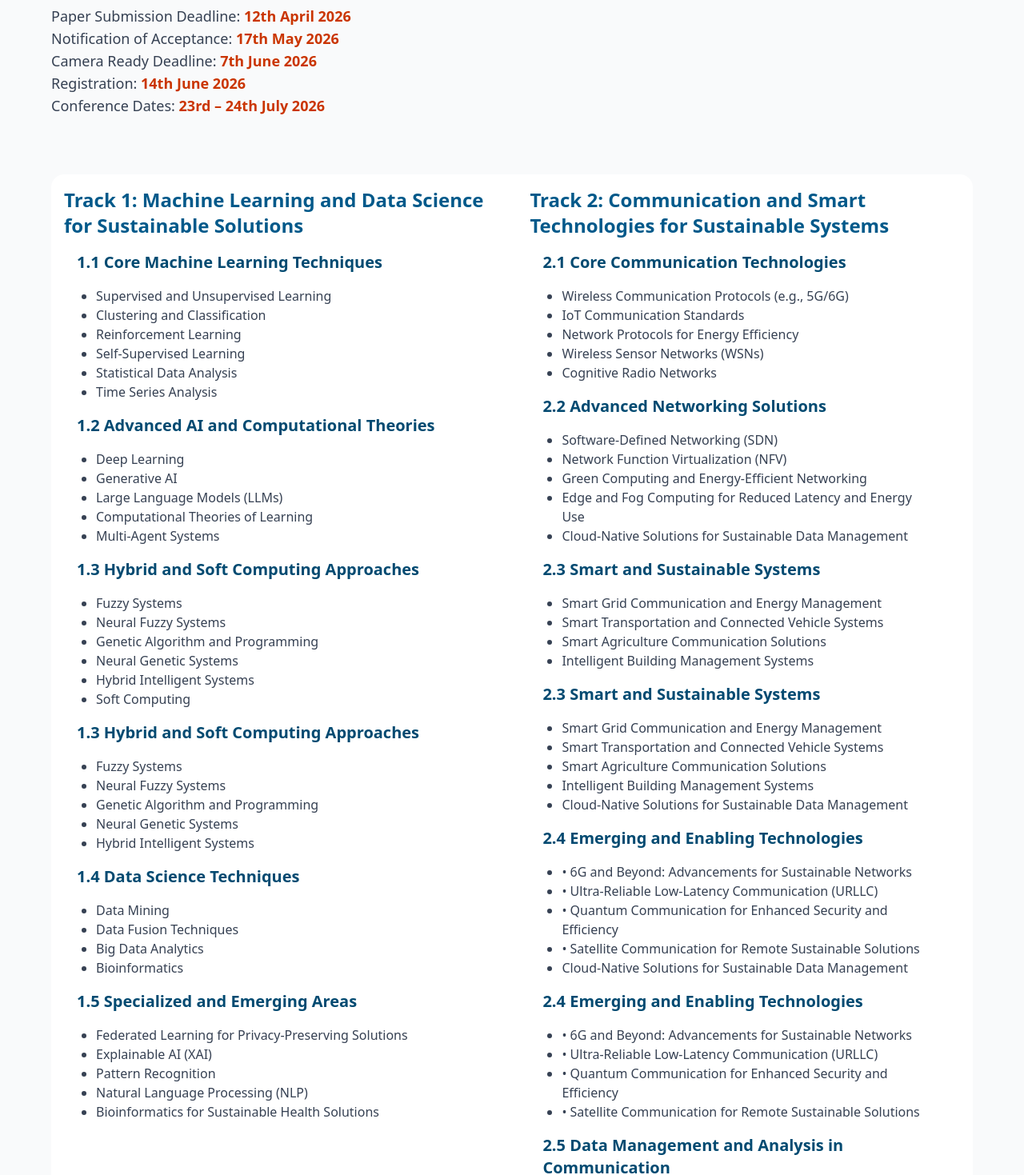
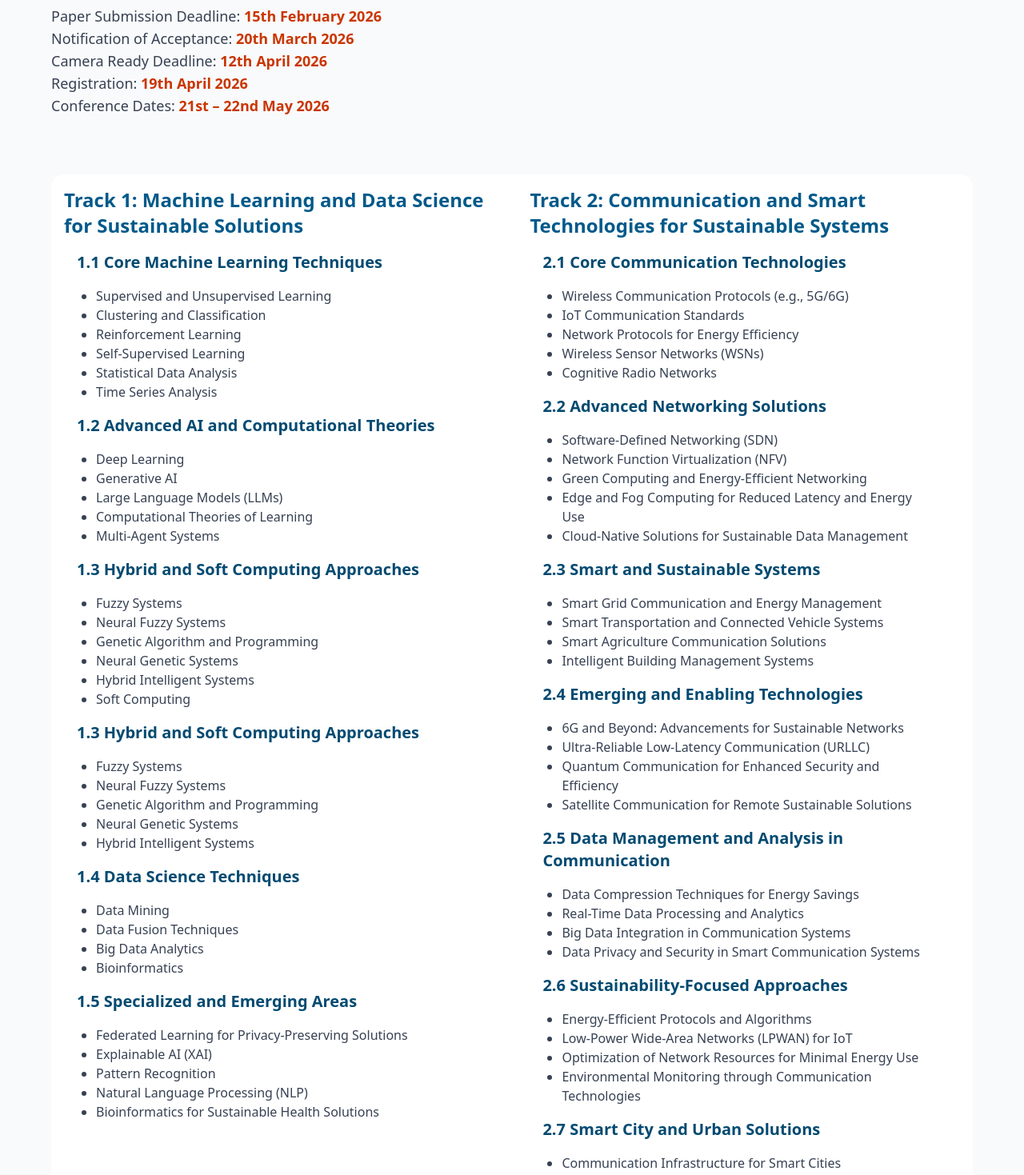
Before and after one commit to sharmasudhir08/ICCISD-2026, a React (Vite) app: page /authors in a window 1280 px wide. Shown: the part 622-2091 px from the top of the page at 80% size. Built offline with nearby package versions, Linux system fonts and the light colour scheme.

Commit message:
tracks updated

```diff
--- a/src/pages/Authors.jsx
+++ b/src/pages/Authors.jsx
@@ -27,22 +27,22 @@ const Authors = () => {
         <ul className="text-base sm:text-lg text-gray-700 text-left mt-2 list-none">
           <li>
             Paper Submission Deadline:{' '}
+            <b className="text-orange-700">15th February 2026</b>
+          </li>
+          <li>
+            Notification of Acceptance:{' '}
+            <b className="text-orange-700">20th March 2026</b>
+          </li>
+          <li>
+            Camera Ready Deadline:{' '}
             <b className="text-orange-700">12th April 2026</b>
           </li>
           <li>
-            Notification of Acceptance:{' '}
-            <b className="text-orange-700">17th May 2026</b>
-          </li>
-          <li>
-            Camera Ready Deadline:{' '}
-            <b className="text-orange-700">7th June 2026</b>
-          </li>
-          <li>
-            Registration: <b className="text-orange-700">14th June 2026</b>
+            Registration: <b className="text-orange-700">19th April 2026</b>
           </li>
           <li>
             Conference Dates:{' '}
-            <b className="text-orange-700">23rd – 24th July 2026</b>
+            <b className="text-orange-700">21st – 22nd May 2026</b>
           </li>
         </ul>
       </div>
@@ -185,39 +185,13 @@ const Authors = () => {
 
                 <li className="list-none">
                   <h1 className="text-lg sm:text-xl text-sky-900 font-semibold">
-                    2.3	Smart and Sustainable Systems
-                  </h1>
-                  <ul className="p-4 ml-2 text-sm sm:text-base list-disc">
-                    <li>Smart Grid Communication and Energy Management</li>
-                    <li>Smart Transportation and Connected Vehicle Systems</li>
-                    <li>Smart Agriculture Communication Solutions</li>
-                    <li>Intelligent Building Management Systems</li>
-                    <li>Cloud-Native Solutions for Sustainable Data Management</li>
-                  </ul>
-                </li>
-
-                <li className="list-none">
-                  <h1 className="text-lg sm:text-xl text-sky-900 font-semibold">
                     2.4	Emerging and Enabling Technologies
                   </h1>
                   <ul className="p-4 ml-2 text-sm sm:text-base list-disc">
-                    <li>•	6G and Beyond: Advancements for Sustainable Networks</li>
-                    <li>•	Ultra-Reliable Low-Latency Communication (URLLC)</li>
-                    <li>•	Quantum Communication for Enhanced Security and Efficiency</li>
-                    <li>•	Satellite Communication for Remote Sustainable Solutions</li>
-                    <li>Cloud-Native Solutions for Sustainable Data Management</li>
-                  </ul>
-                </li>
-
-                <li className="list-none">
-                  <h1 className="text-lg sm:text-xl text-sky-900 font-semibold">
-                    2.4	Emerging and Enabling Technologies
-                  </h1>
-                  <ul className="p-4 ml-2 text-sm sm:text-base list-disc">
-                    <li>•	6G and Beyond: Advancements for Sustainable Networks</li>
-                    <li>•	Ultra-Reliable Low-Latency Communication (URLLC)</li>
-                    <li>•	Quantum Communication for Enhanced Security and Efficiency</li>
-                    <li>•	Satellite Communication for Remote Sustainable Solutions</li>
+                    <li>6G and Beyond: Advancements for Sustainable Networks</li>
+                    <li>Ultra-Reliable Low-Latency Communication (URLLC)</li>
+                    <li>Quantum Communication for Enhanced Security and Efficiency</li>
+                    <li>Satellite Communication for Remote Sustainable Solutions</li>
                   </ul>
                 </li>
 
@@ -226,10 +200,10 @@ const Authors = () => {
                     2.5	Data Management and Analysis in Communication
                   </h1>
                   <ul className="p-4 ml-2 text-sm sm:text-base list-disc">
-                    <li>•	Data Compression Techniques for Energy Savings</li>
-                    <li>•	Real-Time Data Processing and Analytics</li>
-                    <li>•	Big Data Integration in Communication Systems</li>
-                    <li>•	Data Privacy and Security in Smart Communication Systems</li>
+                    <li>Data Compression Techniques for Energy Savings</li>
+                    <li>Real-Time Data Processing and Analytics</li>
+                    <li>Big Data Integration in Communication Systems</li>
+                    <li>Data Privacy and Security in Smart Communication Systems</li>
                   </ul>
                 </li>
 
@@ -250,9 +224,9 @@ const Authors = () => {
                     2.7	Smart City and Urban Solutions
                   </h1>
                   <ul className="p-4 ml-2 text-sm sm:text-base list-disc">
-                    <li>•	Communication Infrastructure for Smart Cities</li>
-                    <li>•	IoT for Urban Planning and Sustainable Development</li>
-                    <li>•	Public Safety Networks and Emergency Communication Systems</li>
+                    <li>Communication Infrastructure for Smart Cities</li>
+                    <li>IoT for Urban Planning and Sustainable Development</li>
+                    <li>Public Safety Networks and Emergency Communication Systems</li>
                   </ul>
                 </li>
 
@@ -474,10 +448,10 @@ const Authors = () => {
                     4.8	Energy Management and Efficiency
                   </h1>
                   <ul className="p-4 ml-2 text-sm sm:text-base list-disc">
-                    <li>•	Power Optimization in Robotic Systems</li>
-                    <li>•	Renewable Energy-Powered Robotic Operations</li>
-                    <li>•	Robotic Solutions for Smart Energy Distribution</li>
-                    <li>•	AI in Battery Management for Autonomous Robots</li>
+                    <li>Power Optimization in Robotic Systems</li>
+                    <li>Renewable Energy-Powered Robotic Operations</li>
+                    <li>Robotic Solutions for Smart Energy Distribution</li>
+                    <li>AI in Battery Management for Autonomous Robots</li>
                     <li>Advanced Sensors and Actuators for Sustainable Robotics</li>
                   </ul>
                </li>
@@ -844,11 +818,11 @@ const Authors = () => {
                     7.8	Citizen Engagement and Smart Governance
                   </h1>
                   <ul className="p-4 ml-2 text-sm sm:text-base list-disc">
-                    <li>•	Smart Platforms for Citizen Feedback and Participation</li>
-                    <li>•	E-Governance Solutions for Efficient Public Service Delivery</li>
-                    <li>•	AI-Based Decision Support Systems for Policy Making</li>
-                    <li>•	Digital Inclusion and Bridging the Technology Gap</li>
-                    <li>•	Platforms for Community-Based Sustainable Projects</li>
+                    <li>Smart Platforms for Citizen Feedback and Participation</li>
+                    <li>E-Governance Solutions for Efficient Public Service Delivery</li>
+                    <li>AI-Based Decision Support Systems for Policy Making</li>
+                    <li>Digital Inclusion and Bridging the Technology Gap</li>
+                    <li>Platforms for Community-Based Sustainable Projects</li>
                   </ul>
                 </li>
 
@@ -857,11 +831,11 @@ const Authors = () => {
                     7.9	Advanced Technologies and Future Trends
                   </h1>
                   <ul className="p-4 ml-2 text-sm sm:text-base list-disc">
-                    <li>•	5G/6G Technologies for Enhanced Connectivity</li>
-                    <li>•	Blockchain Applications for Transparent City Operations</li>
-                    <li>•	AR/VR for Urban Development Visualization</li>
-                    <li>•	Robotics in Infrastructure Inspection and Maintenance</li>
-                    <li>•	Integration of AI and Robotics for Urban Emergency Response</li>
+                    <li>5G/6G Technologies for Enhanced Connectivity</li>
+                    <li>Blockchain Applications for Transparent City Operations</li>
+                    <li>AR/VR for Urban Development Visualization</li>
+                    <li>Robotics in Infrastructure Inspection and Maintenance</li>
+                    <li>Integration of AI and Robotics for Urban Emergency Response</li>
                   </ul>
                 </li>
 
```
